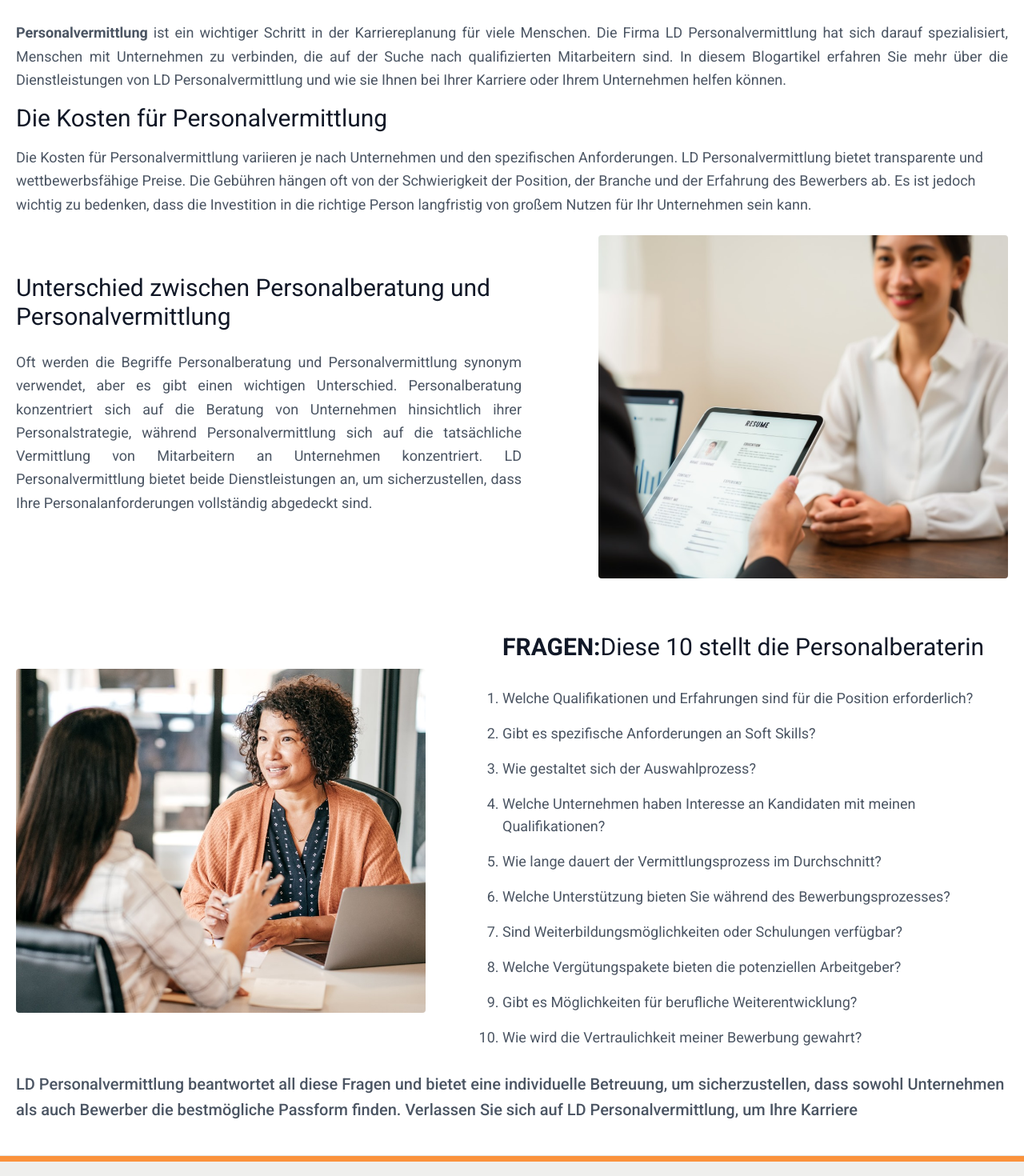
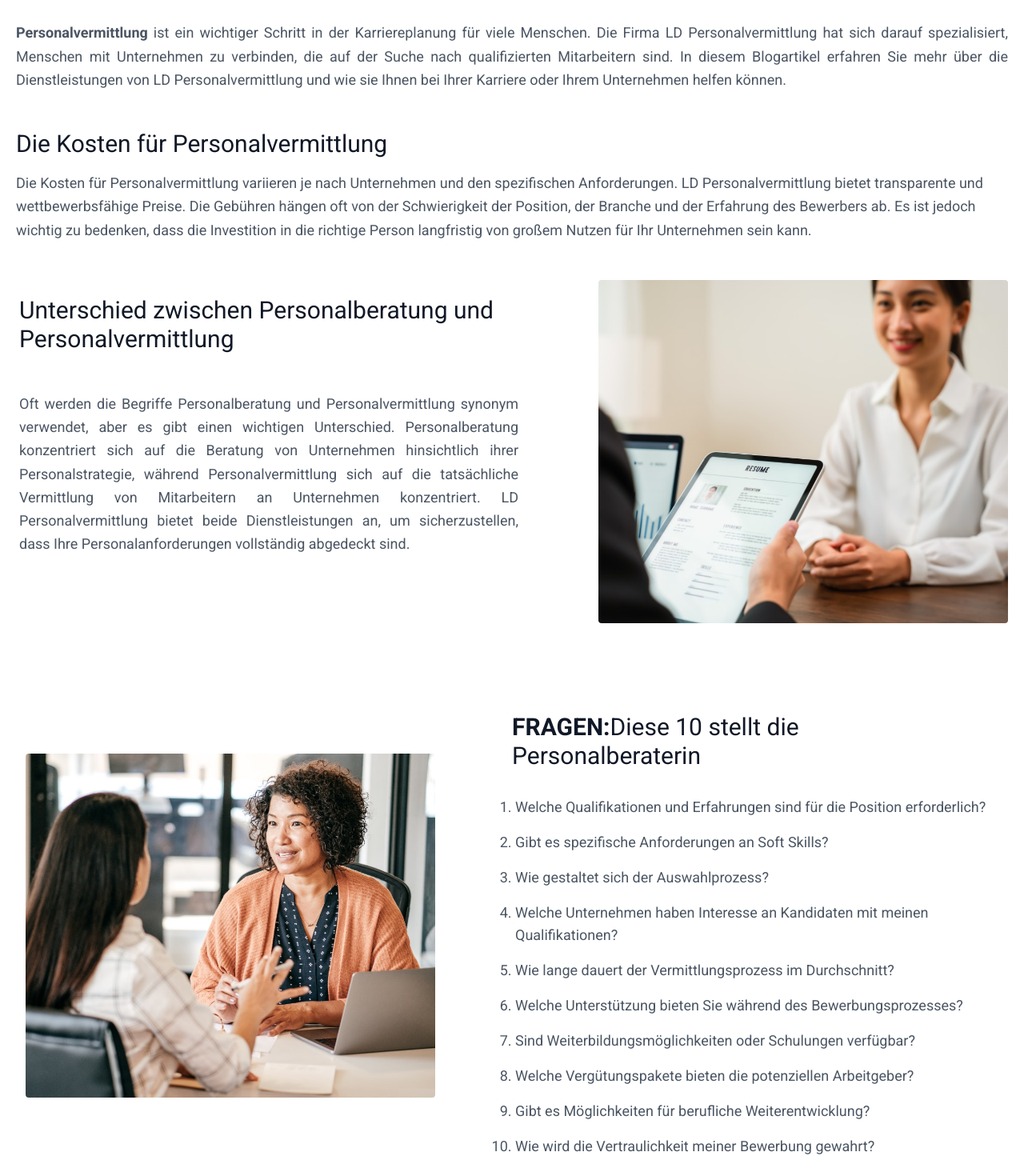
Before and after one commit to 369webforall/job-site, a Next.js app: page /blogs in a window 1280 px wide. Shown: the part 540-2010 px from the top of the page at 80% size. Built offline with nearby package versions, Linux system fonts and the light colour scheme.

Commit message:
update in blog

```diff
--- a/app/blogs/page.jsx
+++ b/app/blogs/page.jsx
@@ -16,7 +16,7 @@ const Blogs = () => {
             />
           </div>
           <div className="lg:flex-grow  lg:pl-40 md:pl-16 flex items-center text-center ">
-            <h1 className="text-2xl md:text-6xl  mb-4 font-roboto font-thin text-gray-900">
+            <h1 className="text-4xl md:text-6xl  mb-4 font-roboto font-thin text-gray-900">
               Was macht eine
               <br className="hidden lg:inline-block" />
               Personalvermittlung?
@@ -33,7 +33,7 @@ const Blogs = () => {
             von LD Personalvermittlung und wie sie Ihnen bei Ihrer Karriere oder
             Ihrem Unternehmen helfen können.
           </p>
-          <h2 className="sm:text-3xl text-2xl font-roboto text-gray-900">
+          <h2 className="sm:text-3xl text-2xl mt-8 font-roboto text-gray-900">
             Die Kosten für Personalvermittlung
           </h2>
           <p class=" leading-relaxed text-lg font-roboto">
@@ -47,13 +47,13 @@ const Blogs = () => {
           </p>
         </div>
       </section>
-      <section className="text-gray-600 font-roboto">
-        <div className="container mx-auto flex px-5 py-4 md:flex-row flex-col items-center">
-          <div className="lg:flex-grow md:w-1/2 lg:pr-24 md:pr-16 flex flex-col md:items-start md:text-left mb-16 md:mb-0 items-start text-center">
-            <h2 className="md:text-3xl text-2xl mb-6 font-roboto text-gray-900">
+      <section className="text-gray-600 font-roboto lg:my-6">
+        <div className="container mx-auto flex px-5 py-4 md:flex-row flex-col">
+          <div className="lg:flex-1 md:w-1/2 lg:pr-24 md:pr-16 flex flex-col md:items-start md:text-left mb-16 md:mb-0 items-start">
+            <h2 className="md:text-3xl text-2xl mb-10 mt-4 font-roboto text-gray-900 p-1">
               Unterschied zwischen Personalberatung und Personalvermittlung
             </h2>
-            <p className="mb-8 leading-relaxed text-lg text-justify font-roboto">
+            <p className="leading-relaxed text-lg text-justify font-roboto max-w-3xl p-1">
               Oft werden die Begriffe Personalberatung und Personalvermittlung
               synonym verwendet, aber es gibt einen wichtigen Unterschied.
               Personalberatung konzentriert sich auf die Beratung von
@@ -65,7 +65,7 @@ const Blogs = () => {
             </p>
           </div>
 
-          <div className="relative lg:max-w-lg lg:w-full md:w-1/2 w-5/6">
+          <div className="relative lg:max-w-lg lg:w-full md:w-1/2 flex-1">
             <Image
               className="object-cover object-center rounded"
               alt="hero image2"
@@ -74,21 +74,20 @@ const Blogs = () => {
           </div>
         </div>
       </section>
-      <section className="text-gray-600 font-roboto lg:mb-8">
-        <div className="container mx-auto flex px-5 py-4 md:flex-row flex-col items-center"></div>
-        <div className="container mx-auto flex px-5 py-5 md:flex-row flex-col items-center">
-          <div className="relative lg:max-w-lg lg:w-full md:w-1/2 w-5/6 mb-10 md:mb-0">
+      <section className="text-gray-600 font-roboto lg:my-10">
+        <div className="container mx-auto flex md:flex-row flex-col items-center">
+          <div className="relative lg:max-w-lg lg:w-full md:w-1/2 flex-1">
             <Image
               className="object-cover object-center rounded"
               alt="section 3"
               src={blog3}
             />
           </div>
-          <div className="lg:flex-grow md:w-1/2 lg:pl-24 md:pl-16 flex flex-col md:items-start md:text-left items-center text-center">
-            <h2 className="sm:text-3xl text-2xl mb-8  text-gray-900">
+          <div className="px-2 py-1 lg:flex-1 md:w-1/2 lg:pl-24 md:pl-16 md:py-8 flex flex-col md:items-start md:text-left items-center">
+            <h2 className="sm:text-3xl text-xl mb-8 mt-6  text-gray-900">
               <b>FRAGEN:</b>Diese 10 stellt die Personalberaterin
             </h2>
-            <ol className="list-decimal flex flex-col gap-4 text-lg">
+            <ol className="list-decimal flex flex-col gap-4 text-lg px-2 lg:px-1">
               <li>
                 Welche Qualifikationen und Erfahrungen sind für die Position
                 erforderlich?
@@ -114,7 +113,7 @@ const Blogs = () => {
             </ol>
           </div>
         </div>
-        <div className="container mx-auto flex px-5 py-2  flex-col gap-4">
+        <div className="container mx-auto flex px-2 py-2  flex-col gap-4 my-10">
           <p class="text-xl font-roboto font-medium leading-relaxed">
             LD Personalvermittlung beantwortet all diese Fragen und bietet eine
             individuelle Betreuung, um sicherzustellen, dass sowohl Unternehmen
--- a/components/Hero.jsx
+++ b/components/Hero.jsx
@@ -21,7 +21,7 @@ const HeroSection = () => {
 
       <div className="absolute inset-0 bg-white/75 md:bg-transparent sm:from-white/95 sm:to-white/25 ltr:sm:bg-gradient-to-r rtl:sm:bg-gradient-to-l"></div>
 
-      <div className="absolute z-10 top-0 left-0 md:left-10 lg:left-20  mx-auto max-w-screen-xl px-4 py-4 sm:px-6 lg:flex sm:h-[90vh] lg:h-[80vh] sm:items-start lg:items-center lg:px-8">
+      <div className="absolute z-10 top-0 left-0 md:left-10 lg:left-28  mx-auto max-w-screen-xl px-4 py-4 sm:px-6 lg:flex sm:h-[90vh] lg:h-[80vh] sm:items-start lg:items-center lg:px-8">
         <div className="mt-5 md:mt-15 py-4 max-w-xl  ltr:sm:text-left rtl:sm:text-right text-gray-900 font-roboto ">
           <h1 className="text-4xl md:text-6xl font-thin font-sans">
             Sie suchen - wir vermitteln
```
